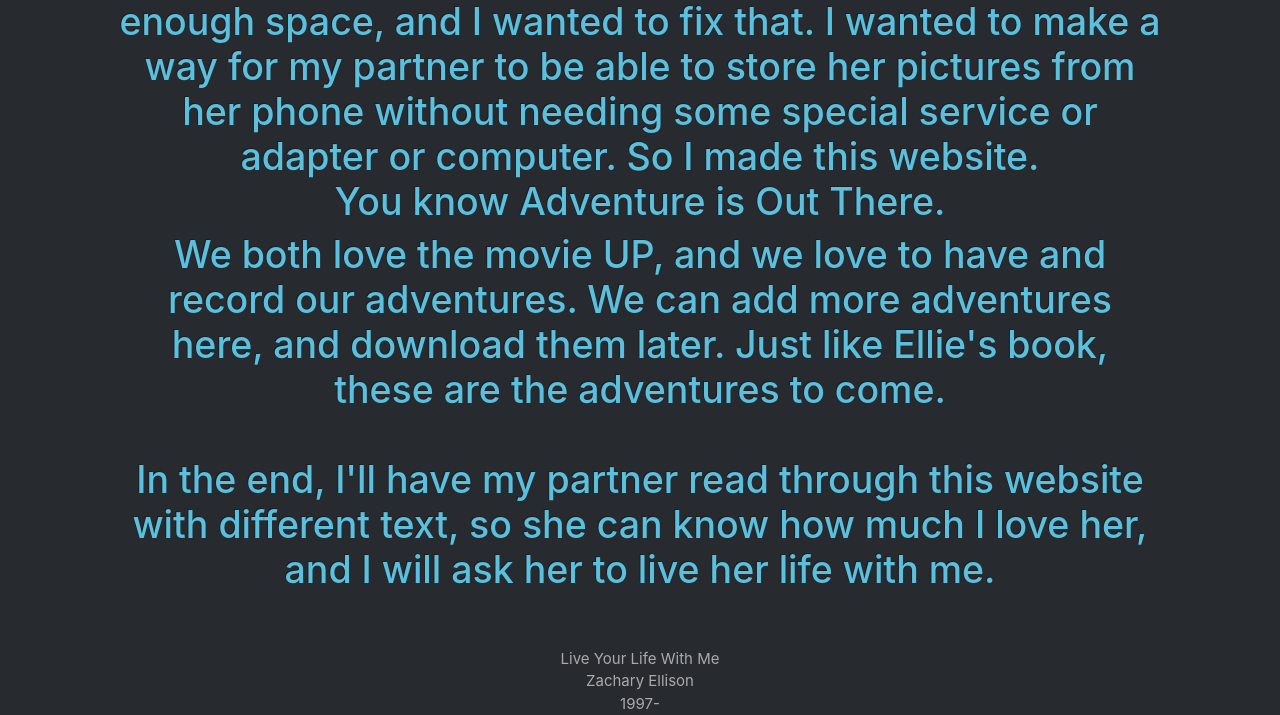
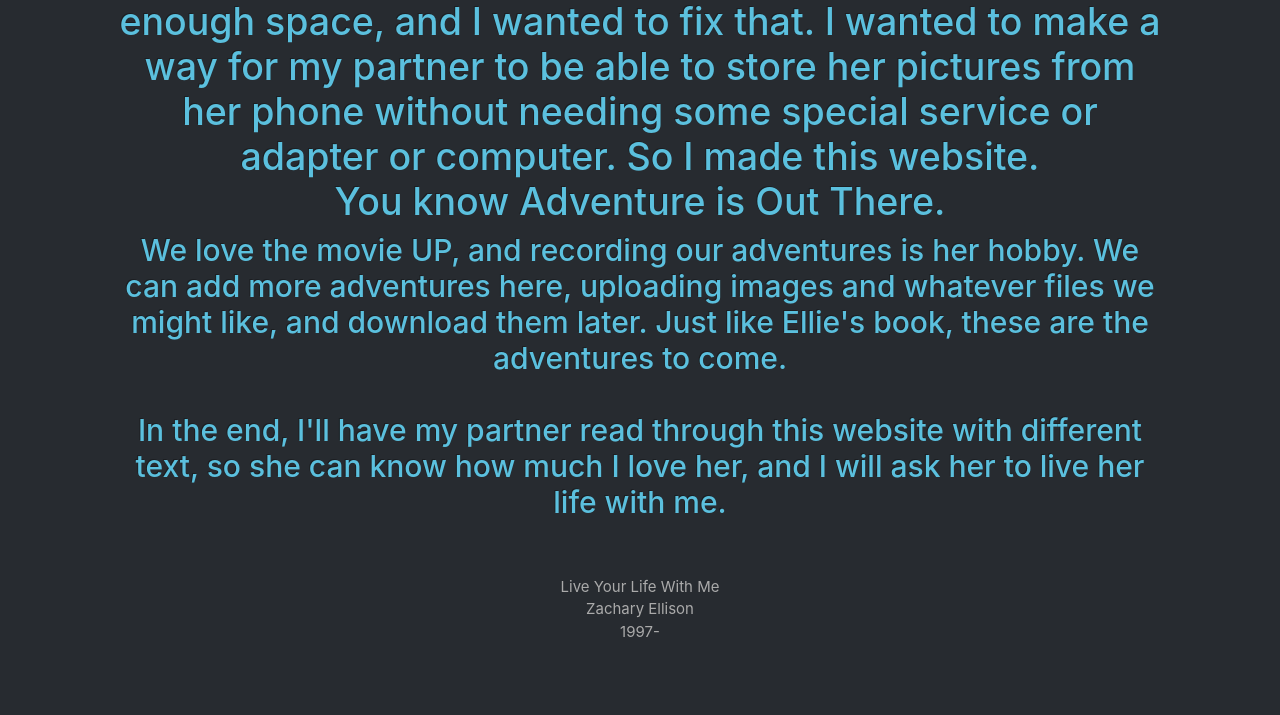
Before and after one commit to ZacharyEllison/lylwm, a Flask app: page / in a window 1280 px wide. Shown: the part 1697-2412 px from the top of the page. After the commit the page ends 2334 px from the top, so only its background shows below. Run offline with Flask 2, Linux system fonts and the light colour scheme; some libraries are stand-ins or nearby versions.

Commit message:
fix index

```diff
--- a/templates/index.html
+++ b/templates/index.html
@@ -6,11 +6,11 @@
 {% block main %}
 	<br />
 	<img src="static/images/1.jpg" alt="Us hiking Flat-Irons"><br />
-	<h1 class="text-info">This website is made to propose to my partner, Isabelle. It will be under the url <i>liveyourlifewith.me</i><br />
+	<h1 class="text-info">This website is made to propose to my partner, Isabelle. It will be under the url <i>willyou.liveyourlifewith.me</i><br />
 	<img src="https://images.unsplash.com/photo-1483682133120-7e669629877b?auto=format&fit=crop&w=1035&q=80&ixid=dW5zcGxhc2guY29tOzs7Ozs%3D" alt="Raelyn's first birthday"><br />
 	She and I have a beautiful daughter, Raelyn. Whenever I'm not here in Cambridge I'm home in Colorado with them. We spend our time hiking and camping and going to parks.<br />
-	<img src="images/3.jpg" alt="Our time in Conrad's"><br />
+	<img src="https://images.unsplash.com/photo-1440755130913-8711f8195bdf?auto=format&fit=crop&w=2070&q=80&ixid=dW5zcGxhc2guY29tOzs7Ozs%3D" alt="Our time in Conrad's"><br />
 	We both love to take pictures and find that we never have enough space, and I wanted to fix that. I wanted to make a way for my partner to be able to store her pictures from her phone without needing some special service or adapter or computer. So I made this website. <br />You know Adventure is Out There.<br />
-	<h1 class="text-info">We both love the movie UP, and we love to have and record our adventures. We can add more adventures here, and download them later. Just like Ellie's book, these are the adventures to come.<br /><br /> In the end, I'll have my partner read through this website with different text, so she can know how much I love her, and I will ask her to live her life with me.</h1>
+	<h2 class="text-info">We love the movie UP, and recording our adventures is her hobby. We can add more adventures here, uploading images and whatever files we might like, and download them later. Just like Ellie's book, these are the adventures to come.<br /><br /> In the end, I'll have my partner read through this website with different text, so she can know how much I love her, and I will ask her to live her life with me.</h2>
 
 {% endblock %}
```
